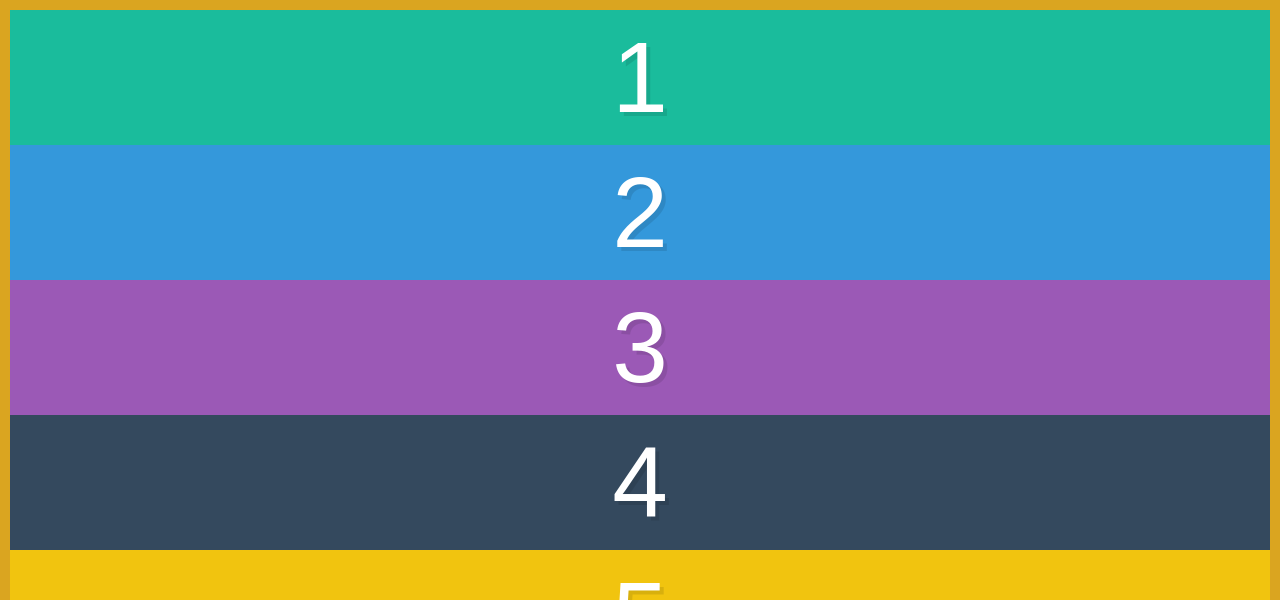
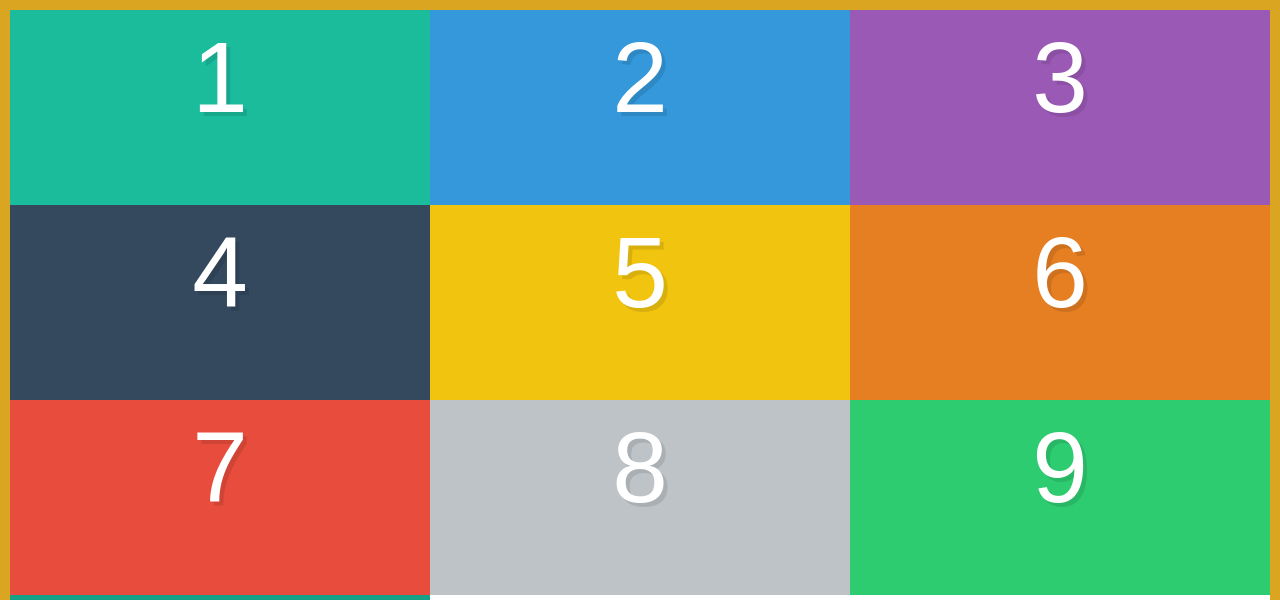
Before and after one commit to erferguson/WTFB, a plain HTML site: page EF/index.html in a window 1280 px wide. Shown: the top 600 px of the page. Drawn offline with Linux system fonts and the light colour scheme.

Commit message:
completed > wrapping elements with FB

```diff
--- a/EF/style.css
+++ b/EF/style.css
@@ -33,9 +33,10 @@ input[type=reset],input[type=submit]{-webkit-appearance:button;cursor:pointer;}b
   display:flex;
   border:10px solid goldenrod;
   min-height:100vh;
-  flex-direction: column;
+  flex-wrap: wrap;
+  flex-direction: row;
 }
 
 .box {
-
+  width: 33.3333333%;
 }
```
Also changed, not shown: EF/index.html (+1 -1 lines).
